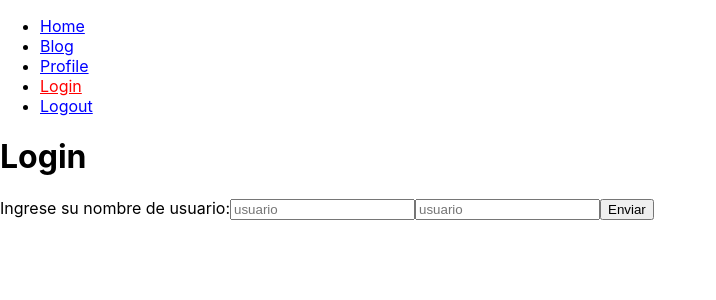
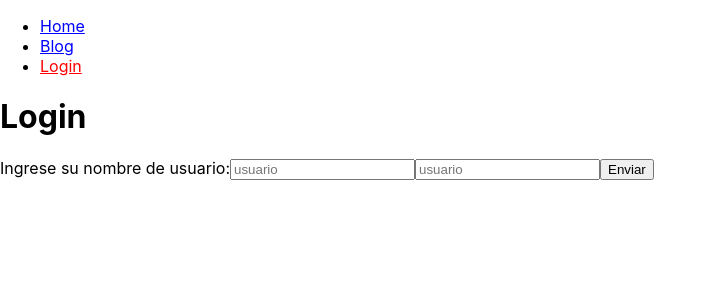
Before and after one commit to hermsale/react-router-app, a React (Create React App) app: page /#/login in a window 1280 px wide. Shown: the top 300 px of the page, without its empty margins (0-716 px from the left). Built offline with nearby package versions, Linux system fonts and the light colour scheme.

Commit message:
se trabajo en las rutas privadas y publicas

```diff
--- a/src/LoginPage.js
+++ b/src/LoginPage.js
@@ -13,6 +13,7 @@ function LoginPage() {
         console.log(username);
         console.log(userpass);
 
+        // le pasamos los argumentos al metodo login
         auth.login({username, userpass})
     };
 
--- a/src/Menu.js
+++ b/src/Menu.js
@@ -1,18 +1,31 @@
 import React from "react";
 import { NavLink } from "react-router-dom";
+import { useAuth } from "./auth";
 
 function Menu (){
+
+    // traemos el estado del auth para saber si hay alguien logeado o no
+    const auth = useAuth();
+
+
     return (
         <nav>
             <ul>
                     {
-                    routes.map(route =>
-                            <li key={route.to}>
+                    routes.map(route => {
+                        // si hay un usuario, y la ruta es Login, la saltea
+                        if(route.text==='Login' && auth.user) return null;
+                        // si es una ruta privada y no tenemos usuario, lo saltea
+                        if(route.private && !auth.user)return null;
+                            return (
+                                <li key={route.to}>
+                                    <NavLink style={({ isActive }) => ({ color: isActive ? 'red' : 'blue' })} to={route.to}>
+                                        {route.text}
+                                    </NavLink>
+                                </li>
+                            )
 
-                                <NavLink style={({ isActive }) => ({ color: isActive ? 'red' : 'blue' })} to={route.to}>
-                                    {route.text}
-                                </NavLink>
-                            </li>
+                    }
                     )
                     }
             </ul>
@@ -24,23 +37,28 @@ function Menu (){
 const routes = [
     {
         to:"/",
-        text:'Home'
+        text:'Home',
+        private:false,
     },
     {
         to:"/blog",
-        text:'Blog'
+        text:'Blog',
+        private:false,
     },
     {
         to:"/profile",
-        text:'Profile'
+        text:'Profile',
+        private:true,
     },
     {
         to:"/login",
-        text:'Login'
+        text:'Login',
+        private:false,
     },
     {
         to:"/logout",
-        text:'Logout'
+        text:'Logout',
+        private:true,
     }
 
 
--- a/src/ProfilePage.js
+++ b/src/ProfilePage.js
@@ -7,6 +7,7 @@ function ProfilePage() {
 
     return (
         <>
+            {console.log(auth)}
             <h1>ProfilePage</h1>
             <h2>Bienvenido {auth.user.username}</h2>
             <h3>Y su password es {auth.user.userpass}</h3>
```
